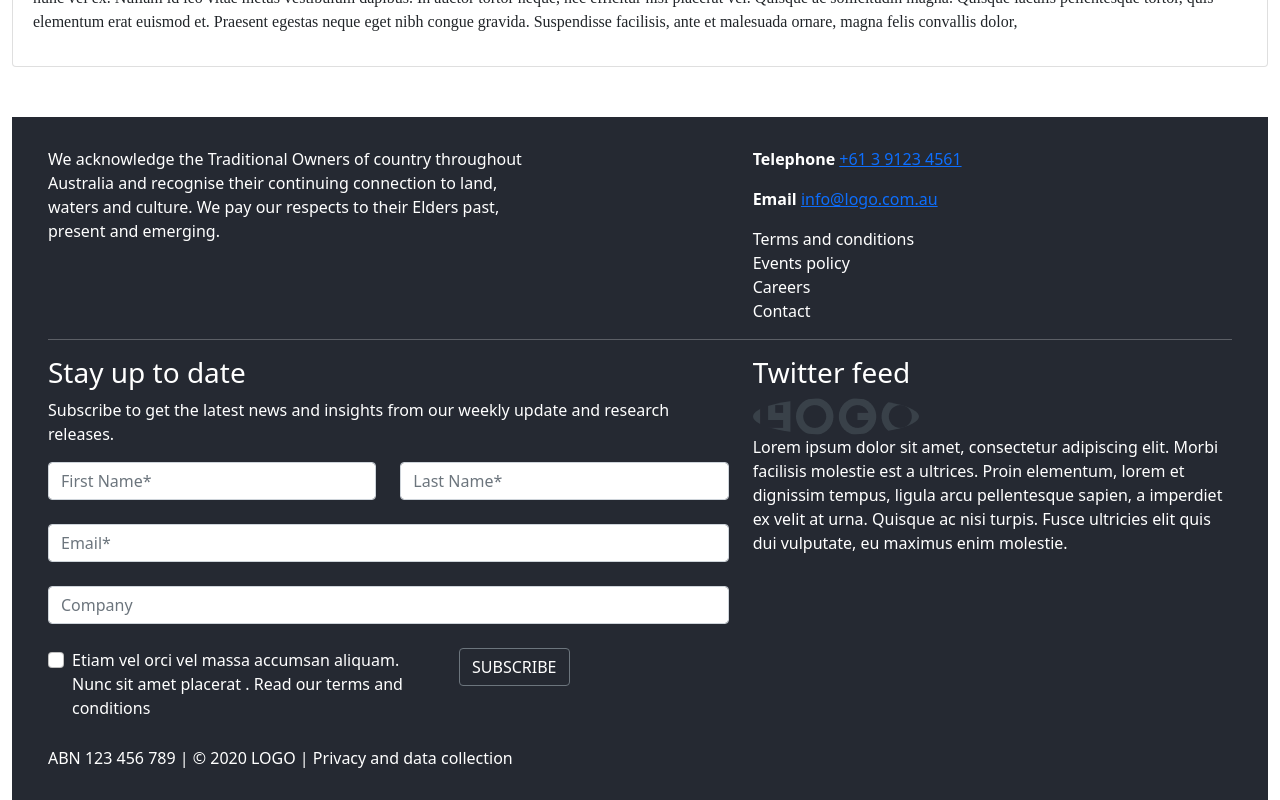
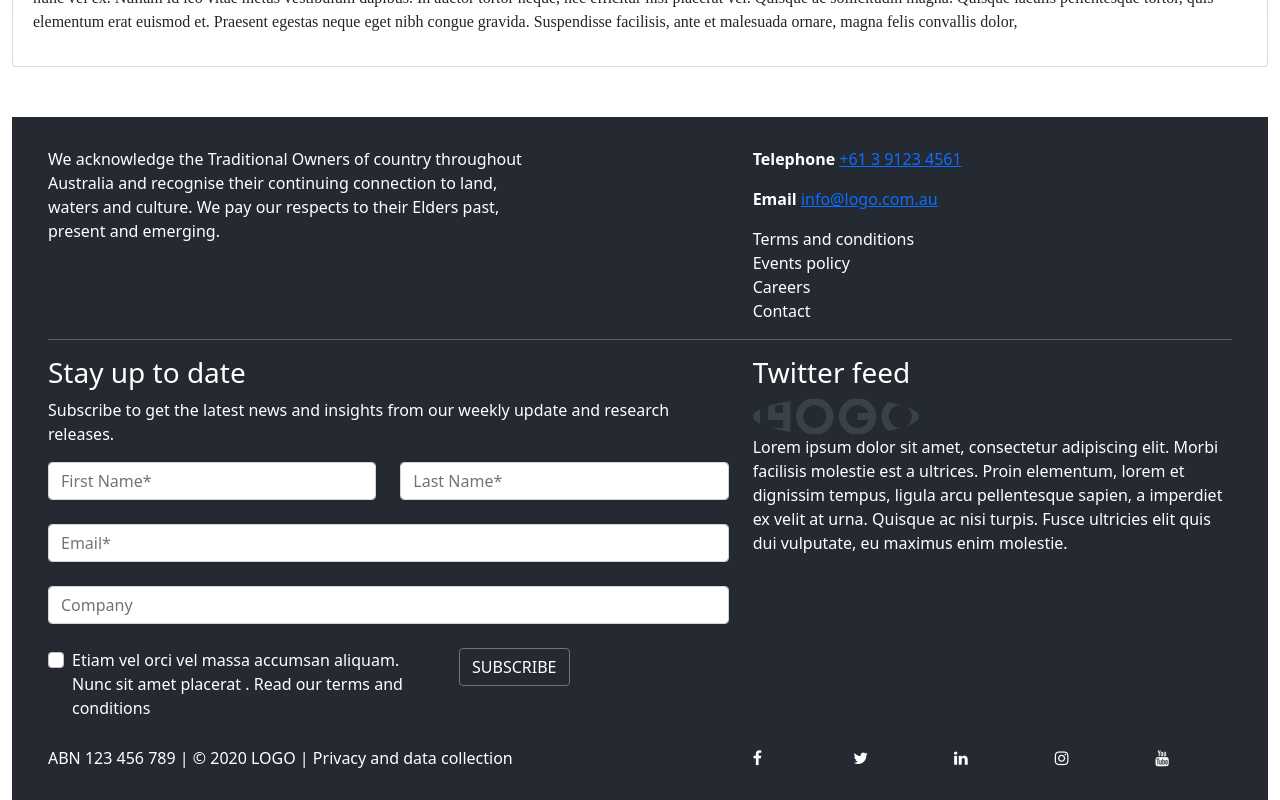
Before and after one commit to SteplerPaulo/flexisource, a React (Create React App) app: page / in a window 1280 px wide. Shown: the part 2278-3078 px from the top of the page. Built offline with nearby package versions, Linux system fonts and the light colour scheme; a web font is replaced by a local one.

Commit message:
Footer Social Media Icon

```diff
--- a/src/components/Footer.js
+++ b/src/components/Footer.js
@@ -66,8 +66,17 @@ function Footer() {
                     </div>
                 </div>
                 <div className="row">
+                    <div className="col-7">
+                        ABN 123 456 789  |   © 2020 LOGO  |  Privacy and data collection
+                    </div>
                     <div className="col">
-                        ABN 123 456 789  |   © 2020 LOGO  |  Privacy and data collection
+                        <div class="row">
+                            <div class="col"><i className="fa fa-facebook"></i></div>
+                            <div class="col"><i className="fa fa-twitter"></i></div>
+                            <div class="col"><i className="fa fa-linkedin"></i></div>
+                            <div class="col"><i className="fa fa-instagram"></i></div>
+                            <div class="col"><i className="fa fa-youtube"></i></div>
+                        </div>
                     </div>
                 </div>
             </div>
```
